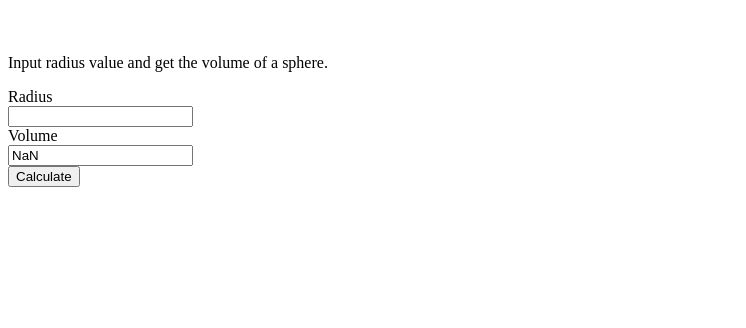
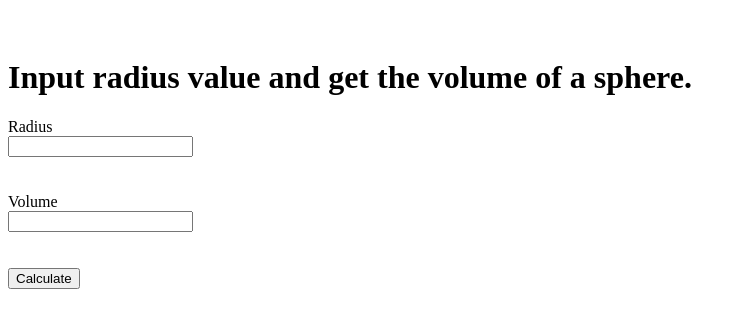
Before and after one commit to acciojob/sphere-vol-SriMoorthy, a website: page main.html in a window 1280 px wide. Shown: the whole page, without its empty margins (0-746 px from the left). Drawn offline with Linux system fonts and the light colour scheme.

Commit message:
created a submission

```diff
--- a/main.html
+++ b/main.html
@@ -9,11 +9,14 @@ label,input{display:block;}
 </style>
 </head>
 <body>
-	<p>Input radius value and get the volume of a sphere.</p>
-	<form method='post' id='MyForm'>
-	<label for="radius">Radius</label><input type="text" name="radius" id="radius" required>
-	<label for="volume">Volume</label><input type="text" name="volume" id="volume">
-	<button onclick='volume_sphere()'>Calculate</button>   </form>
+	<h1>Input radius value and get the volume of a sphere.</h1>
+    <form>
+        <label for="radius">Radius</label>
+        <input type="text" id="radius" name="radius"><br><br>
+        <label for="volume">Volume</label>
+        <input type="text" id="volume" name="volume" readonly><br><br>
+        <button type="button" onclick="volume_sphere()">Calculate</button>
+    </form>
 	<script type="text/javascript" src="./script.js"></script>
 </body>
 </html>
--- a/script.js
+++ b/script.js
@@ -1,16 +1,24 @@
 function volume_sphere() {
-    //Write your code here
-	let R = document.getElementById('radius').value;
-	let vol = (4/3) * Math.PI * Math.pow(R,3)
-	// document.getElementById('volume').value = vol
-	if(R>0){
-		document.getElementById('volume').value = vol.toFixed(4)
-	}
-	else{
-		document.getElementById('volume').value = NaN
-	}
+            // Retrieve the radius value entered by the user
+    let radius = document.getElementById("radius").value;
 
+            // Validate the input to ensure the radius is a non-negative number
+    if (isNaN(radius) || radius < 0) {
+        document.getElementById("volume").value = 'NaN';
+        return;
+    }
 
+            // Convert the radius to a number
+    radius = Number(radius);
+
+            // Calculate the volume of the sphere using the formula: V = (4/3) * π * r^3
+    let volume = (4 / 3) * Math.PI * Math.pow(radius, 3);
+
+            // Round the volume to four decimal places
+    volume = volume.toFixed(4);
+
+            // Display the calculated volume in the designated output field
+    document.getElementById("volume").value = volume;
 }
 
 window.onload = document.getElementById('MyForm').onsubmit = volume_sphere;
```
